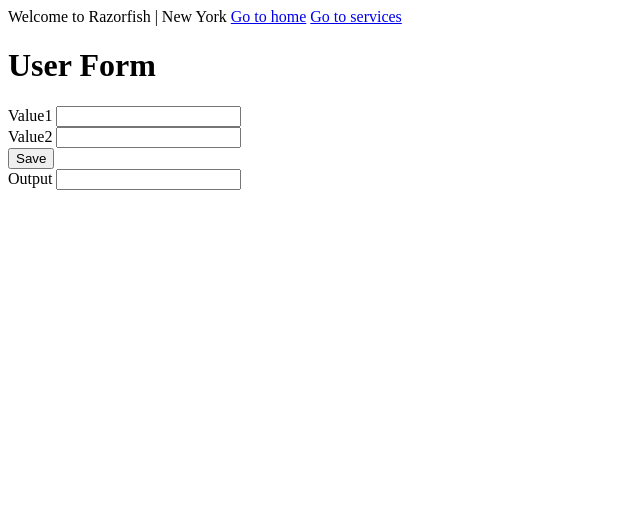
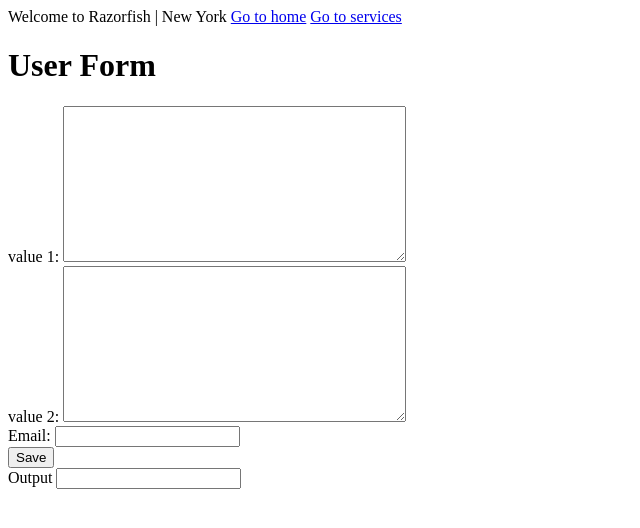
Before and after one commit to gouravguptacom/django-app, a Django app: page /form/ in a window 1280 px wide. Shown: the top 528 px of the page, without its empty margins (0-640 px from the left). Run offline with Django 5.2, Linux system fonts and the light colour scheme.

Commit message:
Django form used

```diff
--- /dev/null
+++ b/mysite/mysite/forms.py
@@ -0,0 +1,6 @@
+from django import forms
+
+class usersForm(forms.Form):
+    num1=forms.CharField(label="value 1", required=False, widget=forms.Textarea(attrs={'class': 'active'}))
+    num2=forms.CharField(label="value 2", widget=forms.Textarea(attrs={'class': 'active'}))
+    email=forms.EmailField()
--- a/mysite/mysite/views.py
+++ b/mysite/mysite/views.py
@@ -1,5 +1,6 @@
 from django.http import HttpResponse, HttpResponseRedirect
 from django.shortcuts import render, redirect
+from .forms import usersForm
 
 def home_page(request):
     data = {
@@ -44,8 +45,9 @@ def submit_form(request):
         pass
 
 def form(request):
+    fn = usersForm()
     finalans = 0
-    data = {}
+    data = {"form":fn}
     try:
         if request.method == "POST":
         # n1 = int(request.GET["num1"])
@@ -56,6 +58,7 @@ def form(request):
             data = {
                 "n1": n1,
                 "n2": n2,
+                "form": fn,
                 "output": finalans
             }
 
--- a/mysite/templates/form.html
+++ b/mysite/templates/form.html
@@ -3,14 +3,7 @@
     <h1>User Form</h1>
     <form method="post" action="{% url 'submit-form' %}">
         {% csrf_token %}
-        <div>
-            <label for="">Value1</label>
-            <input type="number" name="num1" value="{{n1}}" />
-        </div>
-        <div>
-            <label for="">Value2</label>
-            <input type="number" name="num2" value={{n2}} />
-        </div>
+        {{form}}
         <div>
             <button type="submit">Save</button>
         </div>
```
